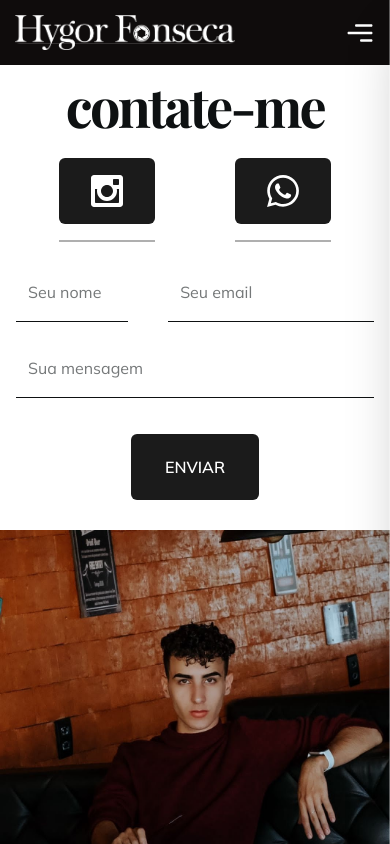
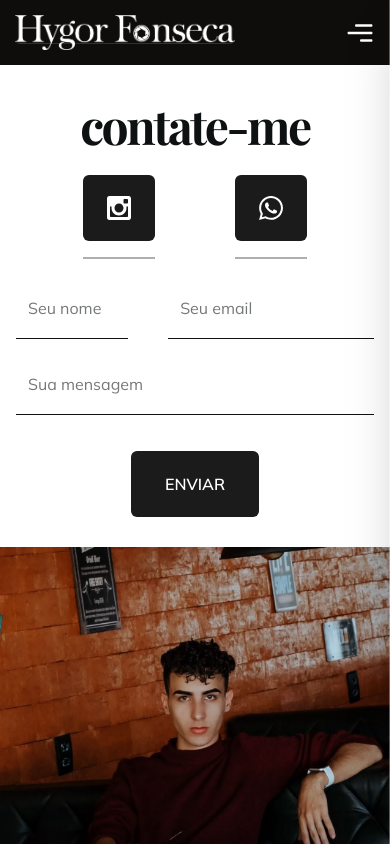
Before and after one commit to dheysson/portfoliohygorfonseca, a React (Create React App) app: page /contact in a window 390 px wide. Shown: the top 844 px of the page. Built offline with nearby package versions, Linux system fonts and the light colour scheme; a web font is replaced by a local one.

Commit message:
minor changes

```diff
--- a/src/index.css
+++ b/src/index.css
@@ -36,7 +36,7 @@
   }
 
   .h1_v1 {
-    @apply text-[54px] lg:text-[84px] font-primary font-bold leading-[120%] tracking-[-0.05em] mb-2;
+    @apply text-[48px] lg:text-[84px] font-primary font-bold leading-[120%] tracking-[-0.05em] mb-2;
   }
 
   .section {
--- a/src/pages/About.js
+++ b/src/pages/About.js
@@ -19,7 +19,8 @@ const About = () => {
     var xl = window.matchMedia('(max-width: 1192px)')
 
     if(sm.matches || md.matches || lg.matches) {
-      document.querySelector('header').style.backgroundColor = '#0f0c0c'
+      document.querySelector('header').style.backgroundColor = '#0f0c0c';
+      document.body.style.backgroundColor = '#ffffff';
     }
   })
 
--- a/src/pages/Contact.js
+++ b/src/pages/Contact.js
@@ -24,7 +24,8 @@ const Contact = () => {
     var xl = window.matchMedia('(max-width: 1192px)')
 
     if(sm.matches || md.matches || lg.matches)
-      document.querySelector('header').style.backgroundColor = '#0f0c0c'
+      document.querySelector('header').style.backgroundColor = '#0f0c0c';
+      document.body.style.backgroundColor = '#ffffff';
   })
 
   const [form, setForm] = useState({
@@ -94,18 +95,18 @@ const Contact = () => {
           transition={transition1}
           onMouseEnter={mouseEnterHandler}
           onMouseLeave={mouseLeaverHandler}
-          className='lg:flex-1 lg:pt-0 px-4'>
+          className='lg:flex-1 lg:pt-0 px-4 mt-10'>
             <h1 className='h1_v1 mb-5 lg:mb-14'>contate-me</h1>
-            <div onMouseEnter={mouseEnterHandler} onMouseLeave={mouseLeaverHandler} className='flex justify-center mb-5 lg:mb-10'>
+            <div onMouseEnter={mouseEnterHandler} onMouseLeave={mouseLeaverHandler} className='flex justify-around mb-5 lg:mb-10'>
               <ul className='flex gap-x-20'>
                 <li>
-                  <a className='btn p-8' href='https://www.instagram.com/ph.hygorfonseca/' target='_blank'>
-                  <ImInstagram className='w-[32px] h-[32px] xl:w-[32px] xl:h-[32px]' />
+                  <a className='btn p-6' href='https://www.instagram.com/ph.hygorfonseca/' target='_blank'>
+                  <ImInstagram className='w-[24px] h-[24px] xl:w-[32px] xl:h-[32px]' />
                   </a>
                 </li>
                 <li>
-                  <a className='btn p-8' href='https://api.whatsapp.com/send?phone=5569999505421&text=Ol%C3%A1%2C+vim+pelo+site.' target='_blank'>
-                  <ImWhatsapp className='w-[32px] h-[32px] xl:w-[32px] xl:h-[32px]'/>
+                  <a className='btn p-6' href='https://api.whatsapp.com/send?phone=5569999505421&text=Ol%C3%A1%2C+vim+pelo+site.' target='_blank'>
+                  <ImWhatsapp className='w-[24px] h-[24px] xl:w-[32px] xl:h-[32px]'/>
                   </a>
                 </li>
               </ul>
--- a/src/pages/Home.js
+++ b/src/pages/Home.js
@@ -24,7 +24,8 @@ const Home = () => {
     var xl = window.matchMedia('(max-width: 1192px)')
 
     if(sm.matches || md.matches || lg.matches)
-      document.querySelector('header').style.backgroundColor = '#ffffff00'
+      document.querySelector('header').style.backgroundColor = '#ffffff00';
+      document.body.style.backgroundColor = '#110d0c';
   })
 
   const { mouseEnterHandler, mouseLeaverHandler } = useContext(CursorContext)
@@ -37,7 +38,7 @@ const Home = () => {
     className='section xl:overflow-hidden'
     >
       {/* Mobile */}
-      <div className='block xl:hidden container mx-auto h-full relative'>
+      <div className='flex xl:hidden container mx-auto h-full relative justify-center'>
         {/* image */}
         <div className='absolute h-full overflow-hidden'>
             <motion.div initial={{scale: 0}} animate={{scale: 1}} exit={{scale: 0}} transition={transition1} className='flex w-full h-full'>
@@ -68,7 +69,7 @@ const Home = () => {
       </div>
 
       {/* Desktop */}
-      <div className='hidden lg:block container mx-auto h-full relative'>
+      <div className='hidden xl:block container mx-auto h-full relative'>
         {/* text and img wrapper */}
         <div className='flex flex-col justify-start i h-full'>
           {/* text */}
--- a/src/pages/Portfolio.js
+++ b/src/pages/Portfolio.js
@@ -85,6 +85,7 @@ const Portfolio = () => {
 
     if(sm.matches || md.matches || lg.matches)
       document.querySelector('header').style.backgroundColor = '#0f0c0c';
+      document.body.style.backgroundColor = '#ffffff';
   })
 
   // animação vertical dos elementos ao descer página
```
